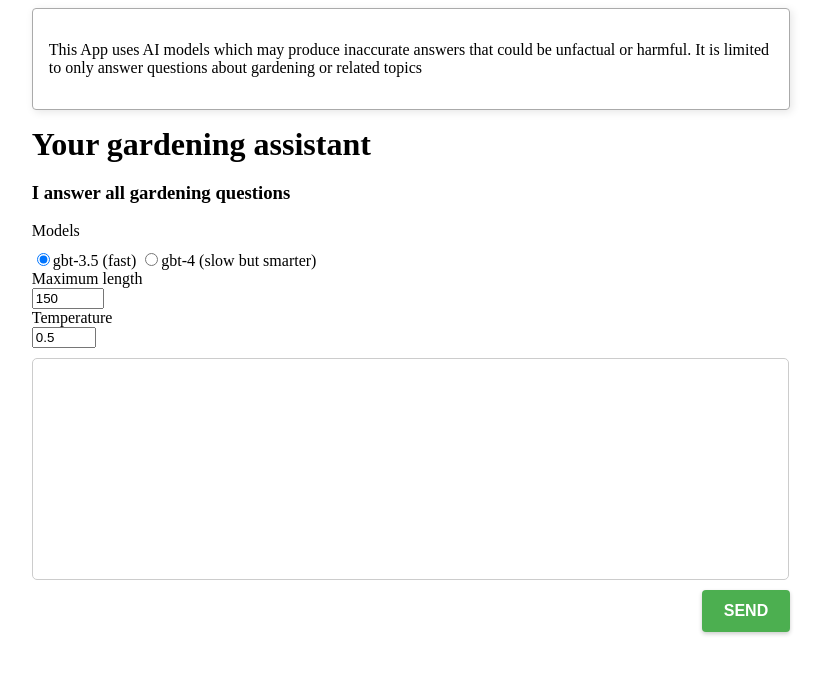
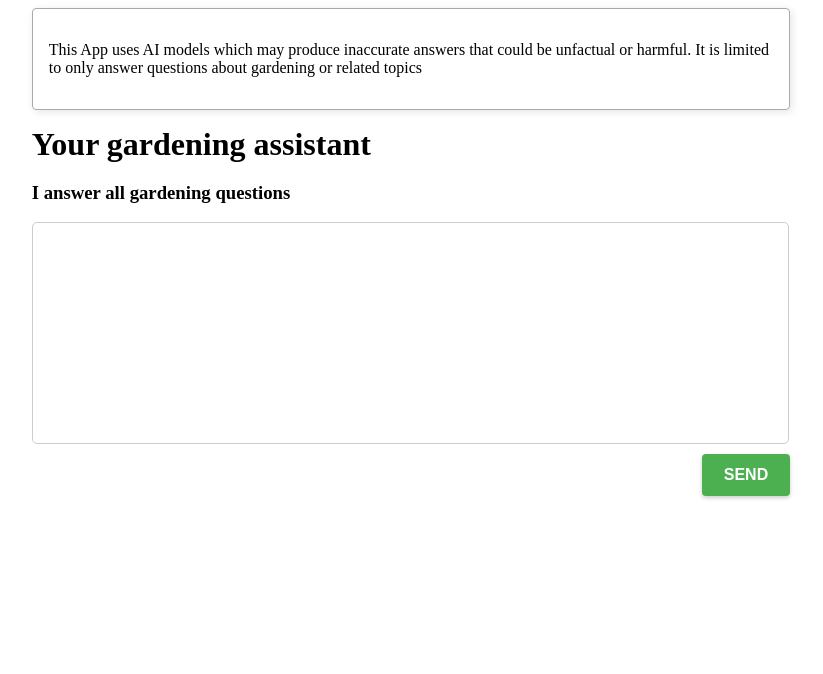
Before and after one commit to tanakachitsamba/app, a SvelteKit app: page / in a window 1280 px wide. Shown: the top 674 px of the page, without its empty margins (229-1052 px from the left). Built offline with nearby package versions, Linux system fonts and the light colour scheme.

Commit message:
default option false

```diff
--- a/src/routes/+page.svelte
+++ b/src/routes/+page.svelte
@@ -10,7 +10,7 @@ let modelNum = 1;
 let a = 150;
 let b = 0.5;
 
-let ifOptions = true
+let ifOptions = false
 
 async function sendRequest() {
   q = query
```
